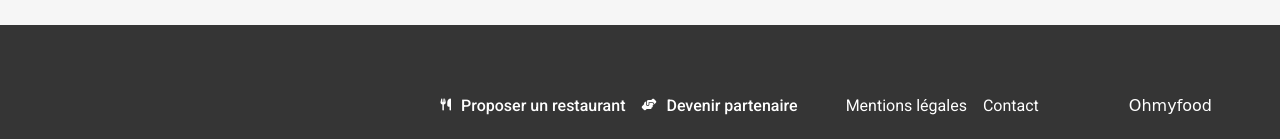
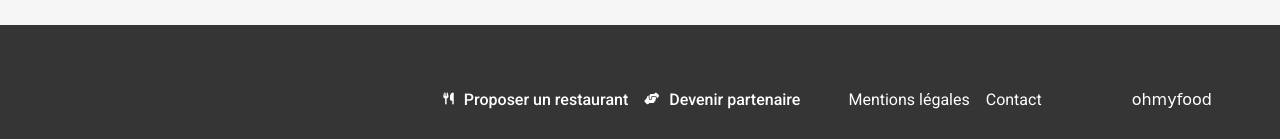
Before and after one commit to Jonathan-Huber/oh-my-food, a website: page index.html in a window 1280 px wide. Shown: the part 1246-1385 px from the top of the page. Drawn offline with Linux system fonts and the light colour scheme; a web font is replaced by a local one.

Commit message:
style: ajustement du padding du footer et correction de la casse d’ohmyfood

```diff
--- a/index.html
+++ b/index.html
@@ -204,7 +204,7 @@
             -->
             <h2 class="logo logo--footer logo--use-text">
                 <a href="/">
-                    <span class="logo__text">Ohmyfood</span>
+                    <span class="logo__text">ohmyfood</span>
                     <img src="assets/images/logo/ohmyfood@2x_white.svg" alt="Ohmyfood" class="logo__image">
                 </a>
             </h2>
--- a/sass/layout/_footer.scss
+++ b/sass/layout/_footer.scss
@@ -50,7 +50,7 @@
             gap: 5.625rem;              // 90px
             height: 7.125rem;           // 114px
 
-            padding: v.$size-12 v.$size-34;
+            padding: v.$size-15 v.$size-34;
         }
 
         .logo {
```
Also changed, not shown: assets/css/main.css.
